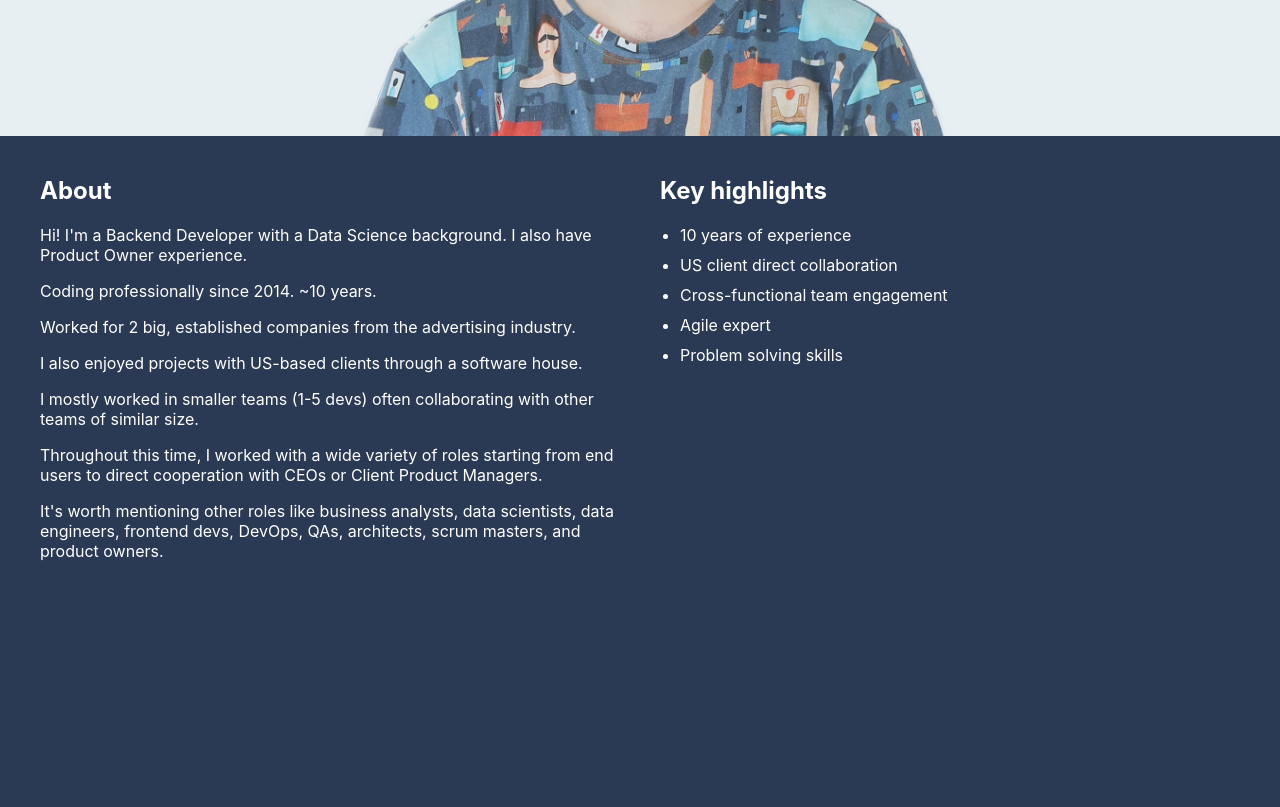
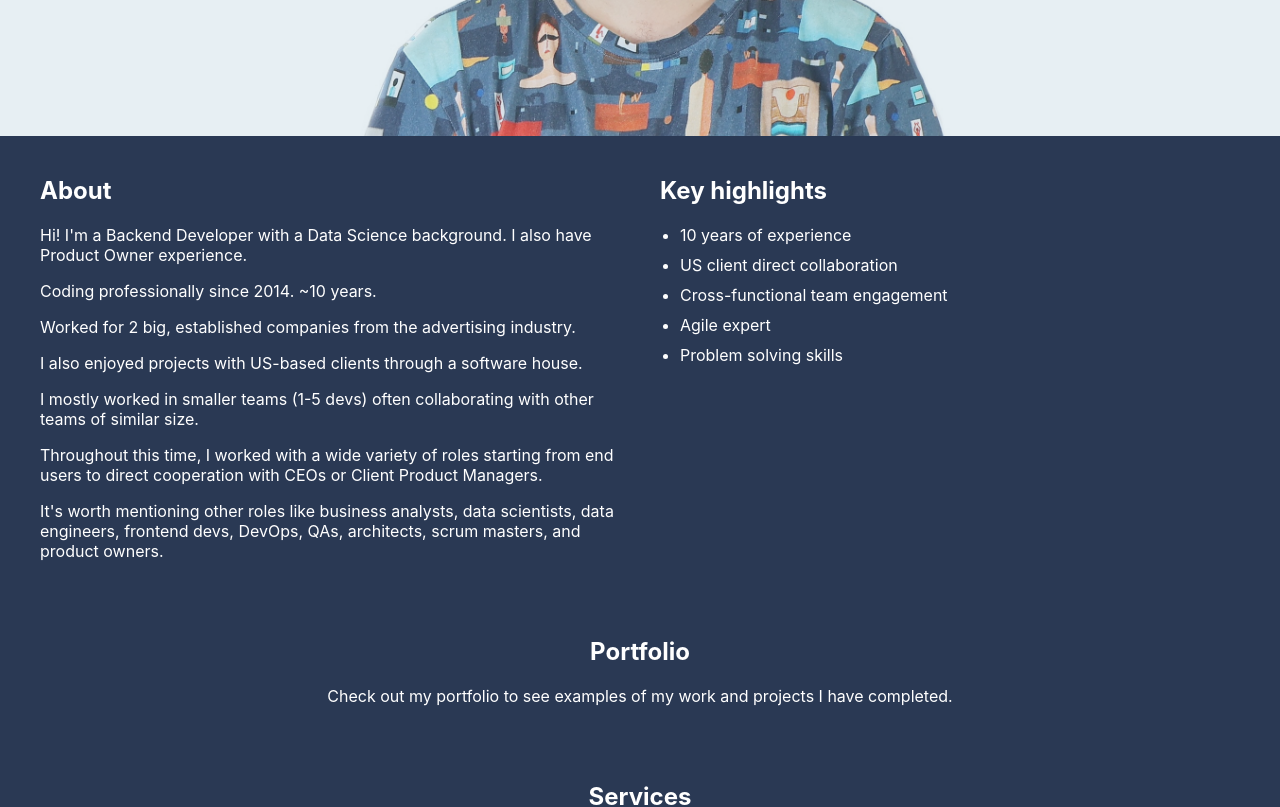
Before and after one commit to TomJan533/my-resume, a React (Create React App) app: page / in a window 1280 px wide. Shown: the part 400-1207 px from the top of the page. Built offline with nearby package versions, Linux system fonts and the light colour scheme.

Commit message:
section size

```diff
--- a/src/components/Contact/Contact.css
+++ b/src/components/Contact/Contact.css
@@ -2,7 +2,6 @@
     background-color: rgb(42, 57, 84);
     padding: 20px;
     color: white;
-    min-height: 100vh;
   }
 
   .content {
--- a/src/components/Portfolio/Portfolio.css
+++ b/src/components/Portfolio/Portfolio.css
@@ -2,7 +2,6 @@
     background-color: rgb(42, 57, 84);
     padding: 20px;
     color: white;
-    min-height: 100vh;
   }
 
   .content {
--- a/src/components/Section/Section.css
+++ /dev/null
@@ -1,12 +0,0 @@
-.content-section {
-    background-color: rgb(42, 57, 84);
-    padding: 20px;
-    color: white;
-    min-height: 100vh; /* Ensure each section takes at least the full height of the viewport */
-  }
-
-  .content {
-    max-width: 800px;
-    margin: 0 auto;
-    text-align: center;
-  }
--- a/src/components/Services/Services.css
+++ b/src/components/Services/Services.css
@@ -2,7 +2,6 @@
     background-color: rgb(42, 57, 84);
     padding: 20px;
     color: white;
-    min-height: 100vh;
   }
 
   .content {
```
Also changed, not shown: src/components/Section/Section.js (deleted, +0 -15 lines).
